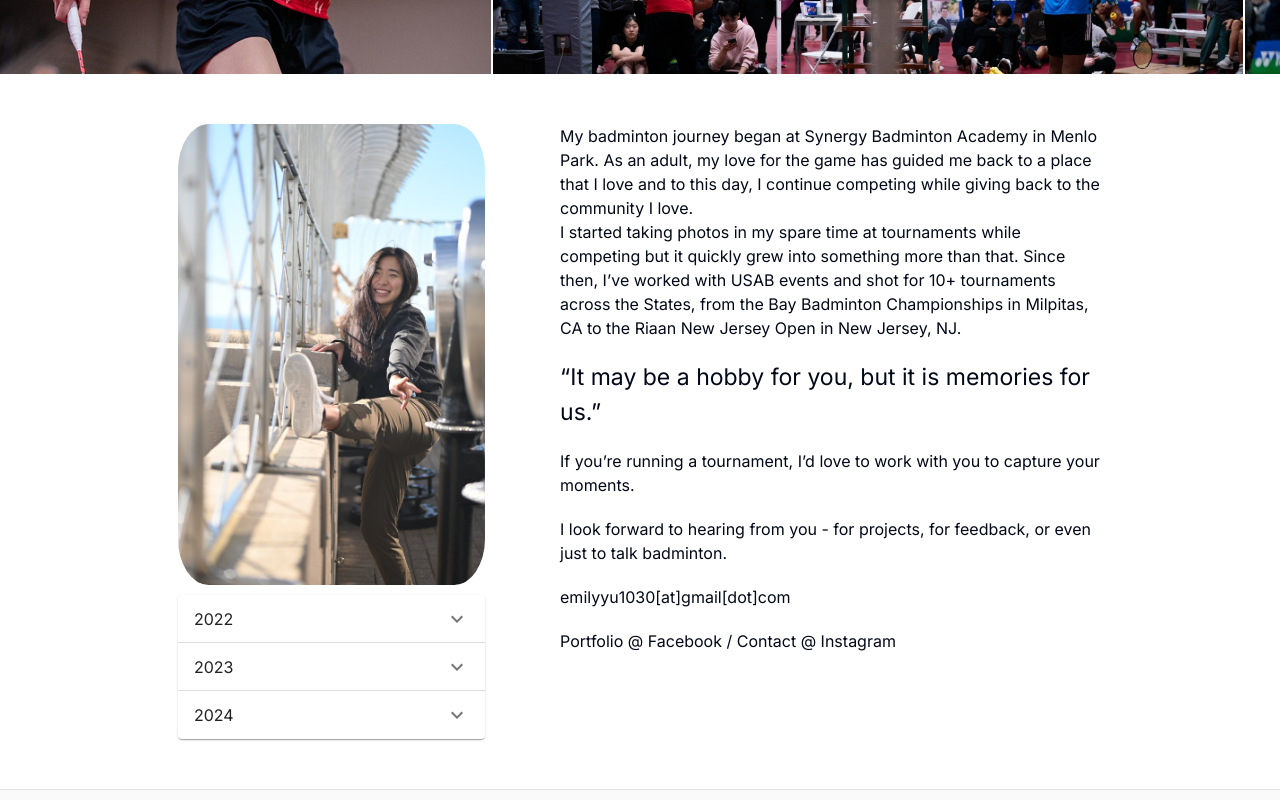
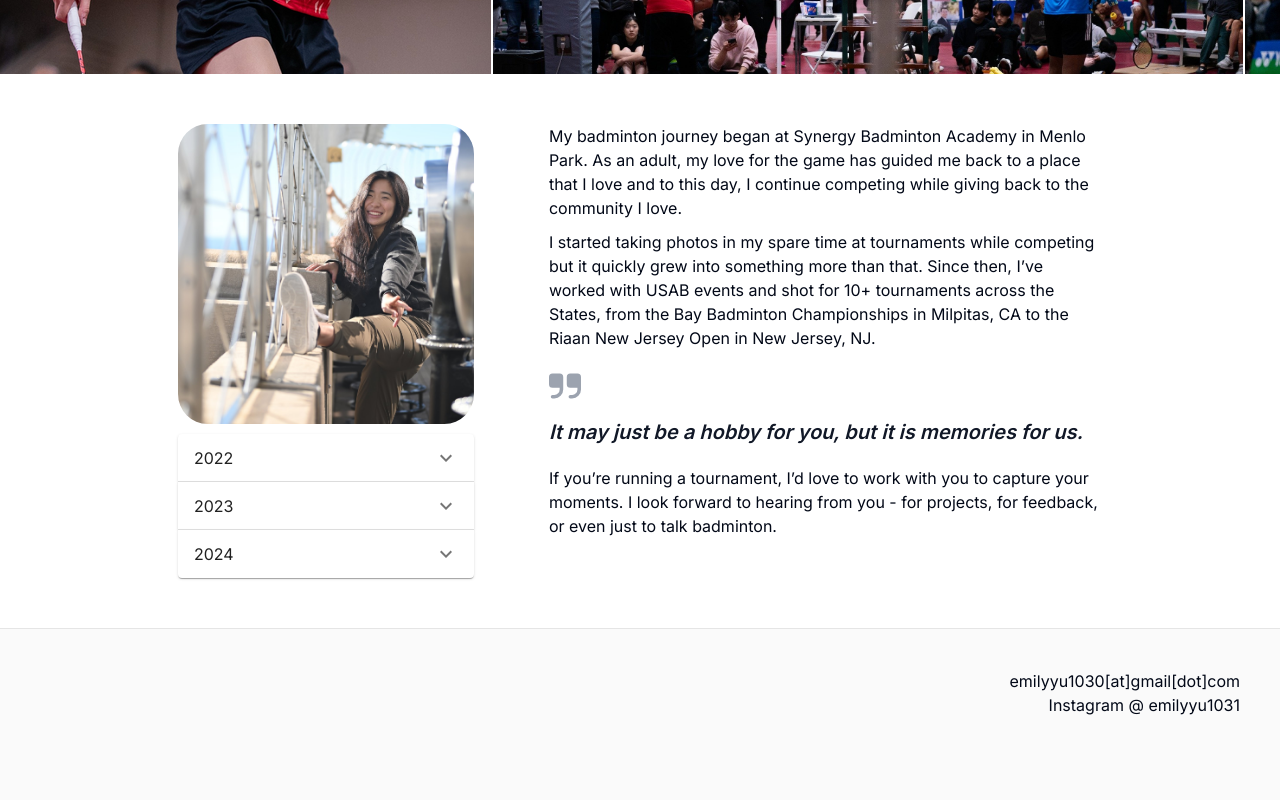
Before and after one commit to emily-yu/photo-portfolio, a Next.js app: page / in a window 1280 px wide. Shown: the part 580-1380 px from the top of the page. Built offline with nearby package versions, Linux system fonts and the light colour scheme.

Commit message:
add quote stylings

```diff
--- a/package.json
+++ b/package.json
@@ -16,6 +16,7 @@
     "classnames": "^2.5.1",
     "clsx": "^2.1.1",
     "date-fns": "^3.6.0",
+    "flowbite-react": "^0.10.1",
     "framer-motion": "^11.3.30",
     "gray-matter": "^4.0.3",
     "lucide-react": "^0.435.0",
--- /dev/null
+++ b/src/app/_components/blockquote.tsx
@@ -0,0 +1,22 @@
+
+"use client";
+
+import { Blockquote } from "flowbite-react";
+
+export function Component() {
+  return (
+    <Blockquote>
+      <svg
+        className="mb-4 h-8 w-8 text-gray-400 dark:text-gray-600"
+        aria-hidden="true"
+        xmlns="http://www.w3.org/2000/svg"
+        fill="currentColor"
+        viewBox="0 0 18 14"
+      >
+        <path d="M6 0H2a2 2 0 0 0-2 2v4a2 2 0 0 0 2 2h4v1a3 3 0 0 1-3 3H2a1 1 0 0 0 0 2h1a5.006 5.006 0 0 0 5-5V2a2 2 0 0 0-2-2Zm10 0h-4a2 2 0 0 0-2 2v4a2 2 0 0 0 2 2h4v1a3 3 0 0 1-3 3h-1a1 1 0 0 0 0 2h1a5.006 5.006 0 0 0 5-5V2a2 2 0 0 0-2-2Z" />
+      </svg>
+      "Flowbite is just awesome. It contains tons of predesigned components and pages starting from login screen to
+      complex dashboard. Perfect choice for your next SaaS application."
+    </Blockquote>
+  );
+}
--- a/src/app/_components/footer.tsx
+++ b/src/app/_components/footer.tsx
@@ -5,6 +5,10 @@ export function Footer() {
   return (
     <footer className="bg-neutral-50 border-t border-neutral-200 dark:bg-slate-800">
       <Container>
+        <div style={{padding: "40px", width: "100%", textAlign: "end"}}>
+        <p>emilyyu1030[at]gmail[dot]com</p>
+        <p>Instagram @ emilyyu1031</p>
+        </div>
         <div className="py-28 flex flex-col lg:flex-row items-center">
           <h3 className="text-4xl lg:text-[2.5rem] font-bold tracking-tighter leading-tight text-center lg:text-left mb-10 lg:mb-0 lg:pr-4 lg:w-1/2">
             {/* Statically Generated with Next.js. */}
@@ -22,6 +26,8 @@ export function Footer() {
               className="mx-3 font-bold hover:underline"
             >
               {/* Socials */}
+
+
             </a>
           </div>
         </div>
--- a/src/app/_components/intro.tsx
+++ b/src/app/_components/intro.tsx
@@ -9,6 +9,7 @@ import { useRef } from "react";
 // src/app/_components/ui/apple-cards-carousel.tsx
 import Stack from '@mui/material/Stack';
 
+import { Blockquote } from "flowbite-react";
 
 export function Intro() {
 
@@ -116,16 +117,31 @@ export function Intro() {
 
       {/* info section */}
       <Stack id="aboutMe" className="gallerycontainer"> {/*, backgroundColor: "lightgrey"}}>*/}
-        <p>My badminton journey began at Synergy Badminton Academy in Menlo Park. As an adult, my love for the game has guided me back to a place that I love and to this day, I continue competing while giving back to the community I love. </p>
+        <p style={{paddingBottom: "10px"}}>My badminton journey began at Synergy Badminton Academy in Menlo Park. As an adult, my love for the game has guided me back to a place that I love and to this day, I continue competing while giving back to the community I love. </p>
         <p>I started taking photos in my spare time at tournaments while competing but it quickly grew into something more than that. Since then, I’ve worked with USAB events and shot for  10+ tournaments across the States, from the Bay Badminton Championships in Milpitas, CA to the Riaan New Jersey Open in New Jersey, NJ.</p>
       {/* </div>
       <div> */}
-        <p className="quote">“It may be a hobby for you, but it is memories for us.”</p>
+      <Blockquote>
+      <svg
+        className="mb-4 h-8 w-8 text-gray-400 dark:text-gray-600"
+        aria-hidden="true"
+        xmlns="http://www.w3.org/2000/svg"
+        fill="currentColor"
+        viewBox="0 0 18 14"
+      >
+        <path d="M6 0H2a2 2 0 0 0-2 2v4a2 2 0 0 0 2 2h4v1a3 3 0 0 1-3 3H2a1 1 0 0 0 0 2h1a5.006 5.006 0 0 0 5-5V2a2 2 0 0 0-2-2Zm10 0h-4a2 2 0 0 0-2 2v4a2 2 0 0 0 2 2h4v1a3 3 0 0 1-3 3h-1a1 1 0 0 0 0 2h1a5.006 5.006 0 0 0 5-5V2a2 2 0 0 0-2-2Z" />
+      </svg>
+      It may just be a hobby for you, but it is memories for us.
+    </Blockquote>
+        {/* <p className="quote">“It may be a hobby for you, but it is memories for us.”</p> */}
 
-        <p>If you’re running a tournament, I’d love to work with you to capture your moments.</p>
-        <p>I look forward to hearing from you - for projects, for feedback, or even just to talk badminton.</p>
-        <p>emilyyu1030[at]gmail[dot]com</p>
-        <p>Portfolio @ Facebook / Contact @ Instagram </p>
+        <p style={{paddingTop: "20px", paddingBottom: "20px"}}>If you’re running a tournament, I’d love to work with you to capture your moments. I look forward to hearing from you - for projects, for feedback, or even just to talk badminton.</p>
+        {/* <Blockquote>
+        emilyyu1030[at]gmail[dot]com
+    </Blockquote> */}
+
+        {/* <p>emilyyu1030[at]gmail[dot]com</p>
+        <p>Portfolio @ Facebook / Contact @ Instagram </p> */}
       </Stack>
     </section>
 
--- a/src/app/globals.css
+++ b/src/app/globals.css
@@ -68,6 +68,9 @@
       }
 }
 
+* {
+  transition: ease all .5s;
+}
 .image-stack {
     display: grid;
     grid-template-columns: repeat(3, 1fr);
@@ -114,6 +117,7 @@
     /* .img-circle{ */
       /* height: 100px; */
       /* max-width: 100px; */
+      max-height: 300px;
       border-radius: 10%;
       object-fit: cover;
    /* } */
@@ -294,6 +298,7 @@ p + p {
 }
 .quote {
   font-size: 23px;
+  font-style: italic;
 }
 
 p {
--- a/tailwind.config.ts
+++ b/tailwind.config.ts
@@ -2,6 +2,7 @@ import type { Config } from "tailwindcss";
 const {
   default: flattenColorPalette,
 } = require("tailwindcss/lib/util/flattenColorPalette");
+import flowbite from "flowbite-react/tailwind";
 
 const config: Config = {
   darkMode: ["class"],
@@ -10,6 +11,7 @@ const config: Config = {
     './components/**/*.{ts,tsx}',
     './app/**/*.{ts,tsx}',
     './src/**/*.{ts,tsx}',
+    flowbite.content(),
 	],
   prefix: "",
   theme: {
@@ -105,7 +107,7 @@ const config: Config = {
     },
   },
   // plugins: [],
-  plugins: [addVariablesForColors],
+  plugins: [addVariablesForColors,     flowbite.plugin()  ],
   // plugins: [require("tailwindcss-animate")],
 };
 function addVariablesForColors({ addBase, theme }: any) {
```
Also changed, not shown: 1 other file (tests, documents, lock files or other folders).
